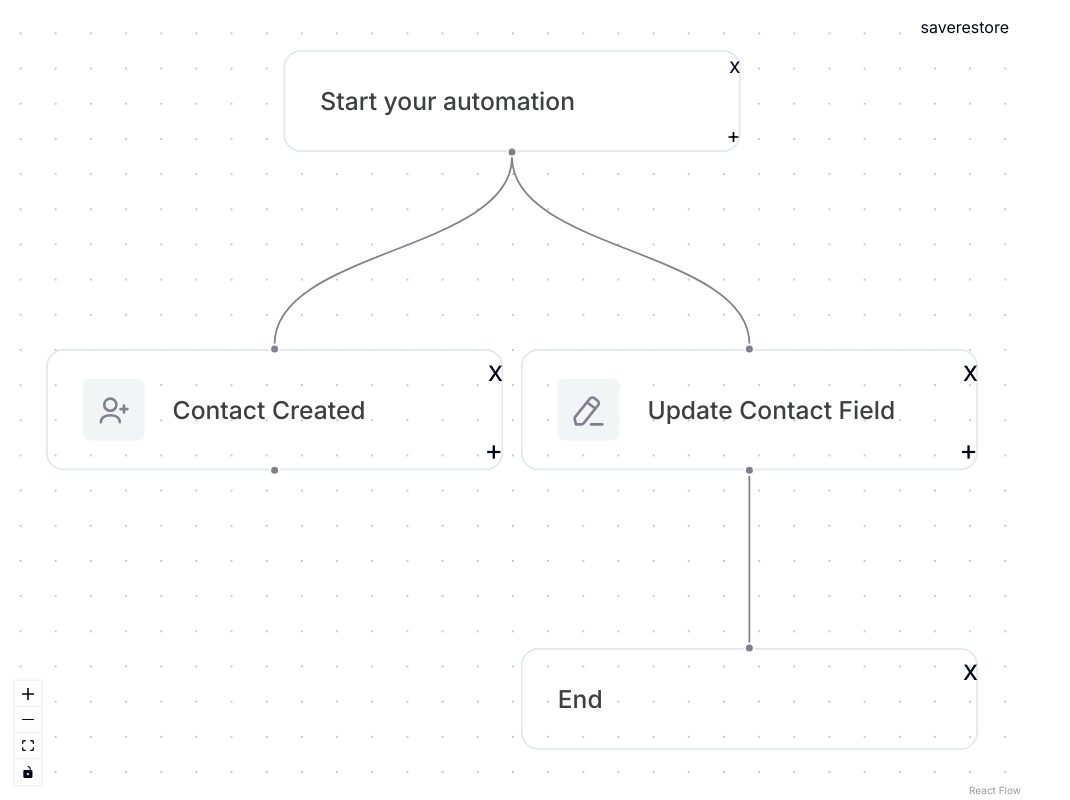
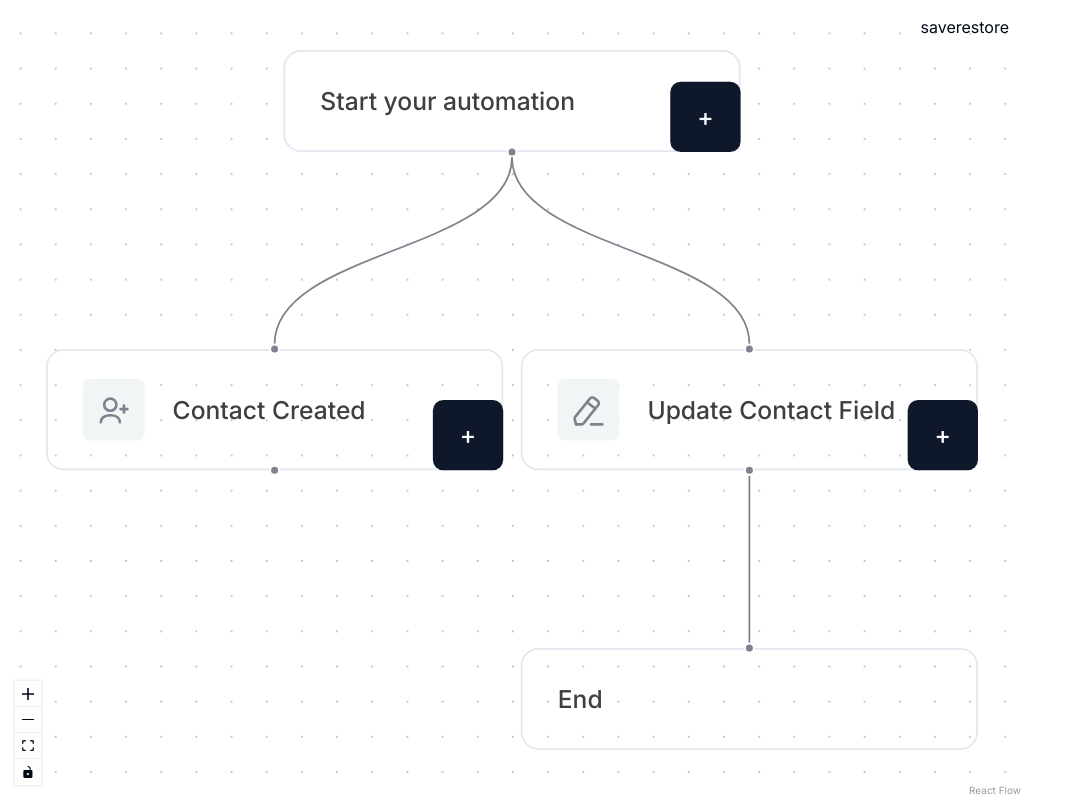
Before and after one commit to devmuhib01/automation-nextjs, a Next.js app: page / in a window 1280 px wide. Shown: the whole page, without its empty margins (0-1070 px from the left). Built offline with nearby package versions, Linux system fonts and the light colour scheme.

Commit message:
node delete from sidebar added

```diff
--- a/components/Nodes/NodeComponent.jsx
+++ b/components/Nodes/NodeComponent.jsx
@@ -4,10 +4,12 @@ import React from "react";
 import { nodesIcon } from "@/constants";
 import NodesSidebar from "@/components/Sidebar/NodesSidebar";
 import NodeEditSidebar from "../Sidebar/NodeEditSidebar";
+import { Button } from "@/components/ui/button";
 
 const NodeComponent = ({ id, data, type }) => {
   const AddButton = type && type !== "end" && (
-    <button
+    <Button
+      size="icon"
       style={{
         position: "absolute",
         bottom: "0",
@@ -17,7 +19,7 @@ const NodeComponent = ({ id, data, type }) => {
       onClick={(e) => e.stopPropagation()}
     >
       +
-    </button>
+    </Button>
   );
 
   const NodeComponent = (
@@ -33,20 +35,6 @@ const NodeComponent = ({ id, data, type }) => {
       <p className="text-[14px] leading-6 text-[#3E3F3F] font-medium">
         {data.label}
       </p>
-      <button
-        style={{
-          position: "absolute",
-          top: "0",
-          right: "0",
-          cursor: "pointer",
-        }}
-        onClick={(e) => {
-          e.stopPropagation();
-          data.onDeleteNode(id);
-        }}
-      >
-        x
-      </button>
 
       <NodesSidebar
         trigger={AddButton}
--- a/components/Sidebar/NodeEditSidebar.jsx
+++ b/components/Sidebar/NodeEditSidebar.jsx
@@ -67,7 +67,14 @@ const NodeEditSidebar = ({ nodeId, data, trigger }) => {
 
         <SheetFooter className={clsx("p-5 border-t justify-start space-x-0")}>
           <div className="flex items-center justify-between w-full">
-            <Button type="button" variant="delete">
+            <Button
+              type="button"
+              variant="delete"
+              onClick={(e) => {
+                e.stopPropagation();
+                data.onDeleteNode(nodeId);
+              }}
+            >
               Delete
             </Button>
 
```
